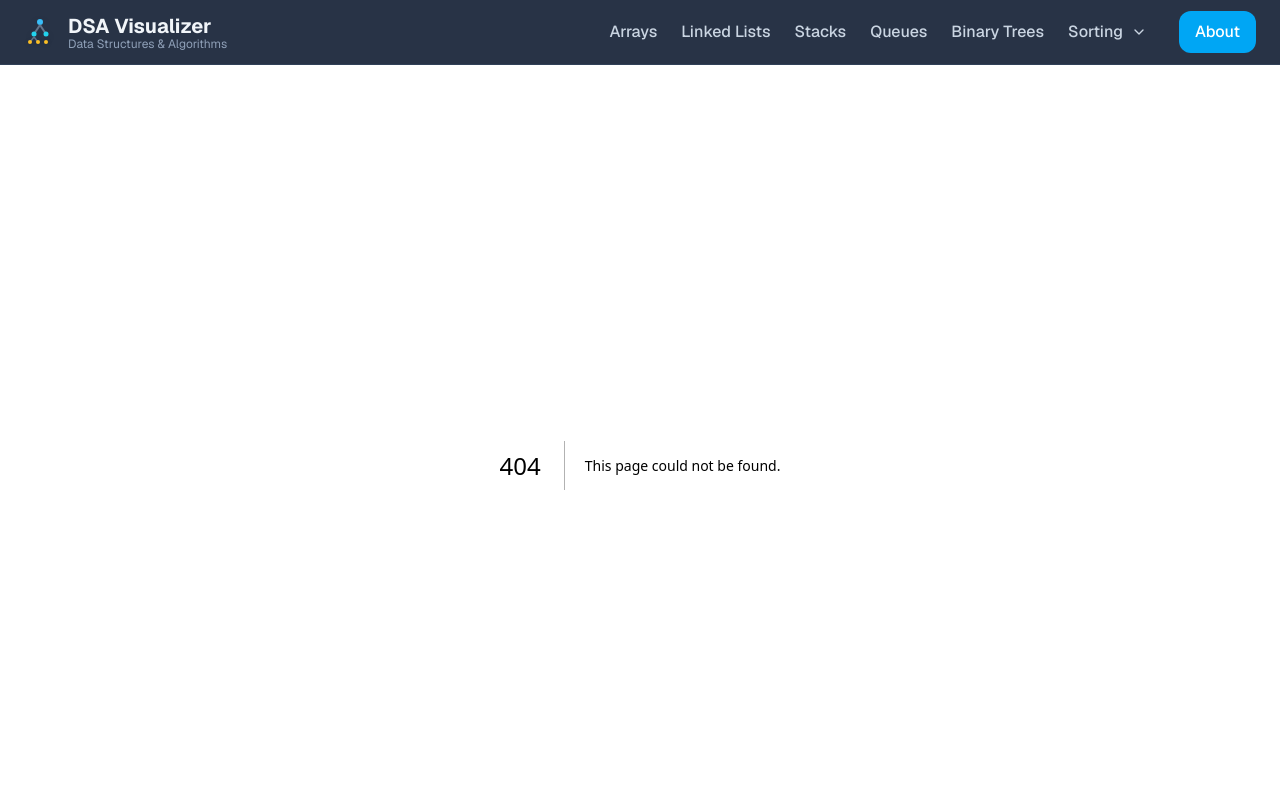
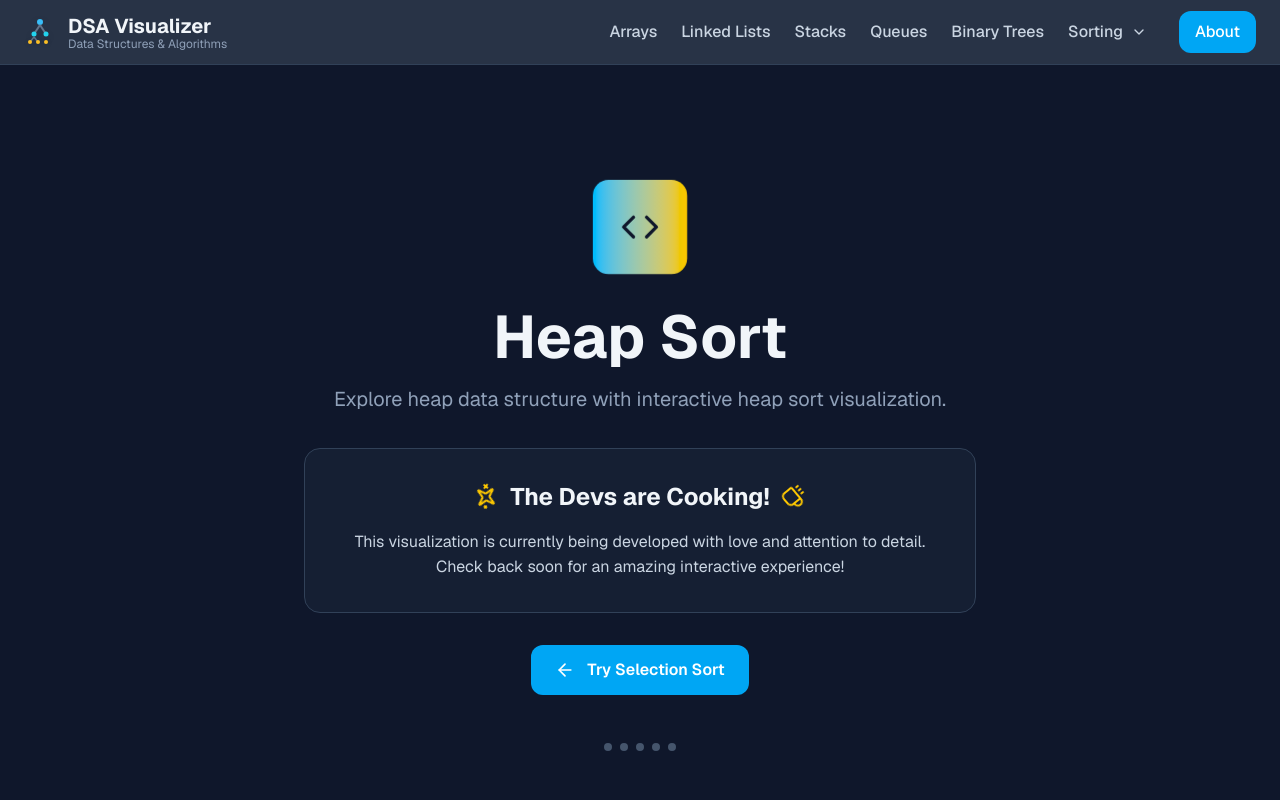
Before and after one commit to gael55x/DSA-Visualizer, a Next.js app in the folder dsa-visualizer/: page /sorting/heap-sort in a window 1280 px wide. Before the commit this address had no page. Shown: the top 800 px of the page. Built offline with nearby package versions, Linux system fonts and the light colour scheme.

Commit message:
Added coming soon component and applied to all other routes

```diff
--- /dev/null
+++ b/dsa-visualizer/app/sorting/heap-sort/page.tsx
@@ -0,0 +1,17 @@
+import ComingSoon from '../../../components/ComingSoon';
+
+export default function HeapSortPage() {
+  return (
+    <ComingSoon
+      title="Heap Sort"
+      description="Explore heap data structure with interactive heap sort visualization."
+      backHref="/sorting/selection-sort"
+      backText="Try Selection Sort"
+    />
+  );
+}
+
+export const metadata = {
+  title: 'Heap Sort - Coming Soon | DSA Visualizer',
+  description: 'Heap sort visualization is coming soon to DSA Visualizer.',
+};
--- /dev/null
+++ b/dsa-visualizer/app/sorting/merge-sort/page.tsx
@@ -0,0 +1,17 @@
+import ComingSoon from '../../../components/ComingSoon';
+
+export default function MergeSortPage() {
+  return (
+    <ComingSoon
+      title="Merge Sort"
+      description="Experience the divide-and-conquer approach with interactive merge sort visualization."
+      backHref="/sorting/bubble-sort"
+      backText="Try Bubble Sort"
+    />
+  );
+}
+
+export const metadata = {
+  title: 'Merge Sort - Coming Soon | DSA Visualizer',
+  description: 'Merge sort visualization is coming soon to DSA Visualizer.',
+};
--- /dev/null
+++ b/dsa-visualizer/app/sorting/quick-sort/page.tsx
@@ -0,0 +1,17 @@
+import ComingSoon from '../../../components/ComingSoon';
+
+export default function QuickSortPage() {
+  return (
+    <ComingSoon
+      title="Quick Sort"
+      description="Witness the power of partitioning with interactive quick sort visualization."
+      backHref="/sorting/insertion-sort"
+      backText="Try Insertion Sort"
+    />
+  );
+}
+
+export const metadata = {
+  title: 'Quick Sort - Coming Soon | DSA Visualizer',
+  description: 'Quick sort visualization is coming soon to DSA Visualizer.',
+};
--- /dev/null
+++ b/dsa-visualizer/components/ComingSoon.tsx
@@ -0,0 +1,128 @@
+'use client';
+
+import Link from 'next/link';
+import { motion } from 'framer-motion';
+import { ArrowLeft, Code, Coffee, Sparkles } from 'lucide-react';
+
+interface ComingSoonProps {
+  title: string;
+  description: string;
+  backHref?: string;
+  backText?: string;
+}
+
+export default function ComingSoon({
+  title,
+  description,
+  backHref = "/",
+  backText = "Back to Home"
+}: ComingSoonProps) {
+  return (
+    <div className="min-h-screen bg-slate-900 flex items-center justify-center p-6">
+      <div className="max-w-2xl mx-auto text-center">
+        <motion.div
+          initial={{ opacity: 0, y: 20 }}
+          animate={{ opacity: 1, y: 0 }}
+          transition={{ duration: 0.8 }}
+        >
+          {/* Animated Icon */}
+          <motion.div
+            initial={{ scale: 0.8 }}
+            animate={{ scale: 1 }}
+            transition={{
+              duration: 2,
+              repeat: Infinity,
+              repeatType: "reverse",
+              ease: "easeInOut"
+            }}
+            className="w-24 h-24 mx-auto mb-8 bg-gradient-to-r from-sky-400 to-yellow-400 rounded-2xl flex items-center justify-center"
+          >
+            <Code size={40} className="text-slate-900" />
+          </motion.div>
+
+          {/* Title */}
+          <h1 className="text-4xl md:text-6xl font-bold text-slate-100 mb-4">
+            {title}
+          </h1>
+
+          {/* Description */}
+          <p className="text-xl text-slate-400 mb-8 leading-relaxed">
+            {description}
+          </p>
+
+          {/* Cooking Message */}
+          <motion.div
+            initial={{ opacity: 0 }}
+            animate={{ opacity: 1 }}
+            transition={{ delay: 0.5, duration: 0.8 }}
+            className="bg-slate-800/50 border border-slate-700 rounded-2xl p-8 mb-8"
+          >
+            <div className="flex items-center justify-center gap-3 mb-4">
+              <motion.div
+                animate={{ rotate: 360 }}
+                transition={{
+                  duration: 3,
+                  repeat: Infinity,
+                  ease: "linear"
+                }}
+              >
+                <Sparkles className="text-yellow-400" size={24} />
+              </motion.div>
+              <h2 className="text-2xl font-bold text-slate-100">The Devs are Cooking!</h2>
+              <motion.div
+                animate={{ rotate: -360 }}
+                transition={{
+                  duration: 3,
+                  repeat: Infinity,
+                  ease: "linear"
+                }}
+              >
+                <Coffee className="text-yellow-400" size={24} />
+              </motion.div>
+            </div>
+            <p className="text-slate-300">
+              This visualization is currently being developed with love and attention to detail.
+              Check back soon for an amazing interactive experience!
+            </p>
+          </motion.div>
+
+          {/* Back Button */}
+          <motion.div
+            initial={{ opacity: 0, y: 20 }}
+            animate={{ opacity: 1, y: 0 }}
+            transition={{ delay: 0.8, duration: 0.8 }}
+          >
+            <Link
+              href={backHref}
+              className="inline-flex items-center gap-3 px-6 py-3 bg-sky-500 hover:bg-sky-600 text-white rounded-xl font-semibold transition-all duration-300 transform hover:scale-105"
+            >
+              <ArrowLeft size={20} />
+              {backText}
+            </Link>
+          </motion.div>
+
+          {/* Progress Indicator */}
+          <motion.div
+            initial={{ opacity: 0 }}
+            animate={{ opacity: 1 }}
+            transition={{ delay: 1, duration: 0.8 }}
+            className="mt-12 flex justify-center space-x-2"
+          >
+            {[...Array(5)].map((_, i) => (
+              <motion.div
+                key={i}
+                initial={{ scale: 0 }}
+                animate={{ scale: 1 }}
+                transition={{
+                  delay: 1.2 + i * 0.1,
+                  duration: 0.3
+                }}
+                className="w-2 h-2 bg-slate-600 rounded-full"
+              />
+            ))}
+          </motion.div>
+        </motion.div>
+      </div>
+    </div>
+  );
+}
```
